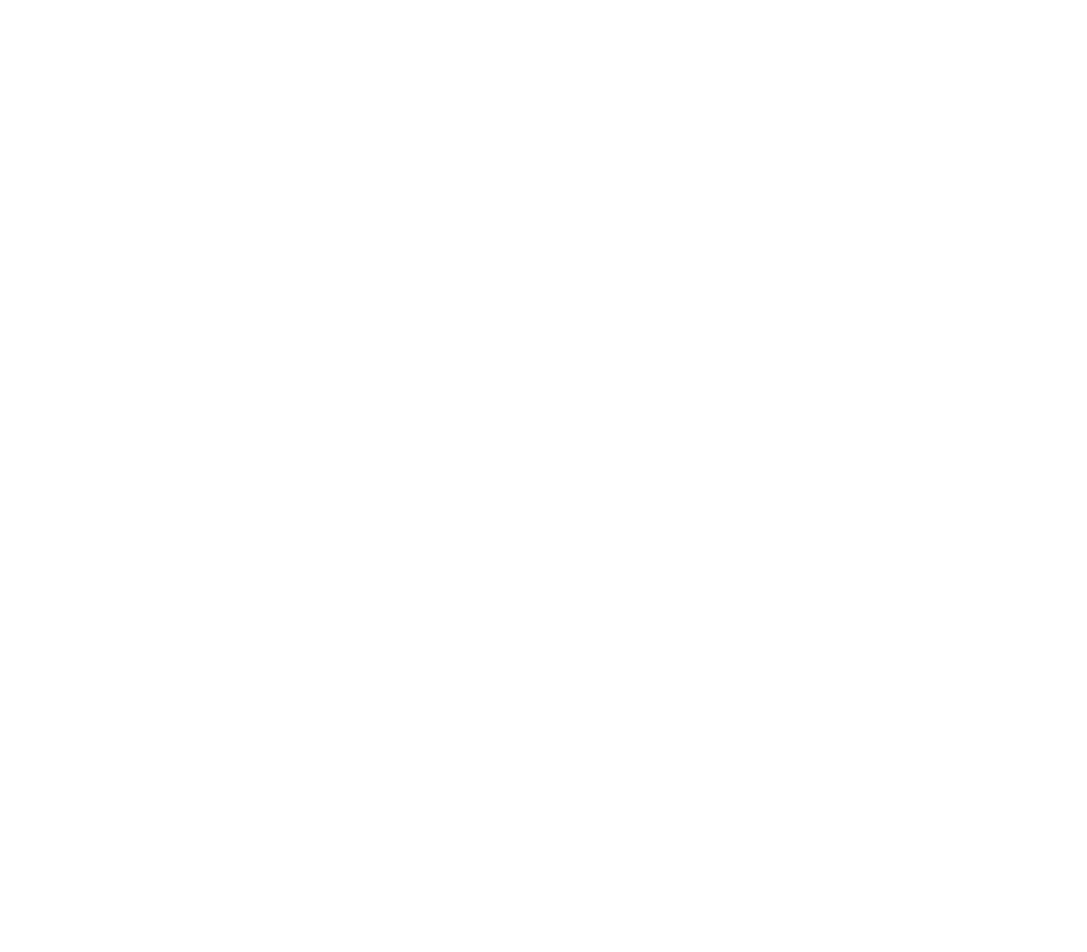
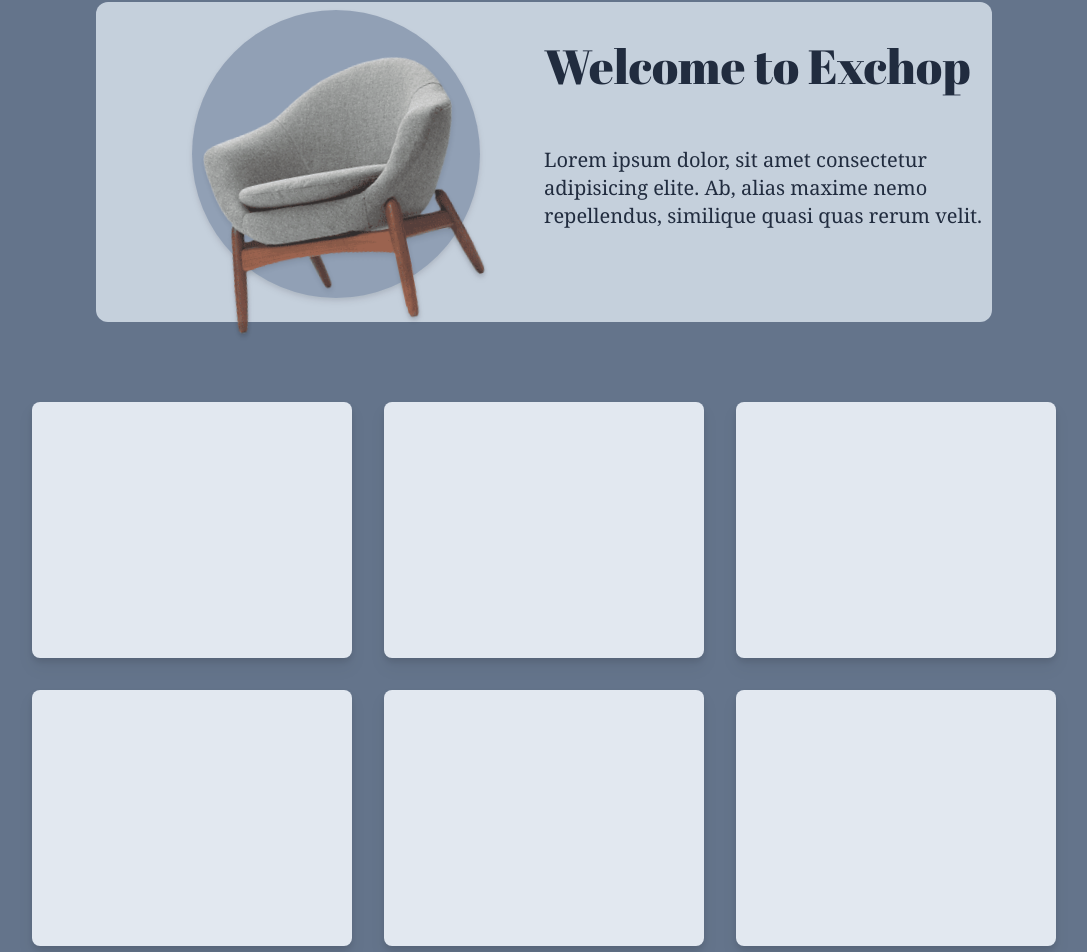
Before and after one commit to ranim-dot/exchop, a React (Vite) app in the folder my-exchop/: page /dashboard in a window 1280 px wide. Shown: the part 110-1062 px from the top of the page, without its empty margins (96-1183 px from the left). Before the commit the page ends 800 px from the top, so only its background shows below. Built offline with nearby package versions, Linux system fonts and the light colour scheme.

Commit message:
commit heee

```diff
--- a/my-exchop/components/Dashboard.jsx
+++ b/my-exchop/components/Dashboard.jsx
@@ -1,10 +1,40 @@
 import React from 'react'
-import {NavBar } from './index'
+import { NavBar, Product } from './index'
 
 const Dashboard = () => {
+  window.scrollTo(0,0);
   return (
-    <div className='h-screen'>
-    <NavBar />
+    <div className='min-h-screen bg-slate-500'>
+      <NavBar />
+
+      {/* the head Card */}
+      <div className='relative flex top-12 left-[15%] h-80 w-[70%] rounded-xl bg-slate-300 transition duration-300 opacity-95 hover:drop-shadow-lg'>
+        <div className=' w-1/2 '>
+          <div className='relative drop-shadow-md top-2 left-24 rounded-full h-72 w-72 bg-slate-400'>
+            <img className='absolute opacity-90 -rotate-12 drop-shadow-md' src="./assets/chair.png" alt="" />
+          </div>
+
+        </div>
+        <div className='w-1/2 '>
+          <h1 className='top-10 relative text-5xl text-slate-800'>Welcome to Exchop</h1>
+          <p className='relative text-left top-24 text-xl text-slate-800 font-serif'>
+            Lorem ipsum dolor, sit amet consectetur adipisicing elite.
+            Ab, alias maxime nemo repellendus, similique quasi quas rerum velit.
+          </p>
+        </div>
+      </div>
+
+        {/* Showcasing the products */}
+      <div className='flex flex-wrap justify-center items-center mt-32 gap-8 '>
+        <Product />
+        <Product  />
+        <Product  />
+        <Product  />
+        <Product  />
+        <Product />
+        <Product />
+        <Product  />
+      </div>
     </div>
   )
 }
--- /dev/null
+++ b/my-exchop/components/MyProducts.jsx
@@ -0,0 +1,18 @@
+import React from 'react'
+import { NavBar, Product } from './index'
+
+const MyProducts = () => {
+    return (
+        <div className='min-h-screen bg-slate-400'>
+            <NavBar />
+            <div className='flex flex-wrap  justify-start mt-5 ml-5 gap-8 '>
+                <Product />
+                <Product />
+
+
+            </div>
+        </div>
+    )
+}
+
+export default MyProducts
--- a/my-exchop/components/NavBar.jsx
+++ b/my-exchop/components/NavBar.jsx
@@ -1,5 +1,5 @@
 import React, {useState} from 'react'
-import { Cart, Profile, Searchbar } from './index'
+import { Cart, Profile, Searchbar,MyProducts } from './index'
 import { Link } from "react-router-dom";
 
 const NavBar = () => {
@@ -8,10 +8,10 @@
 
     return (
         < div className='flex justify-between items-center h-16 bg-slate-600 px-3'>
-            <h1 className='text-lg text-slate-300 cursor-default'>Exchop</h1>
+            <Link to="/dashboard"><h1 className='text-lg cursor-pointer text-slate-200'>Exchop</h1></Link>
             <ul className='flex gap-16'>
-                <li className='text-md font-semibold font-serif text-slate-300 cursor-pointer'>My products</li>
-                <li className='text-md font-semibold font-serif text-slate-300 cursor-pointer'>Contact us</li>
+                <Link to='/myProducts'><li className='text-md font-semibold font-serif text-slate-200 cursor-pointer'>My products</li></Link>
+                <li className='text-md font-semibold font-serif text-slate-200 cursor-pointer'>Contact us</li>
             </ul>
             <div className='flex gap-8 items-center justify-center '>
             <Searchbar  />
--- /dev/null
+++ b/my-exchop/components/Product.jsx
@@ -0,0 +1,14 @@
+import React from 'react'
+
+const Product = ({style}) => {
+  return (
+    <div className='w-80 h-64
+    bg-slate-200 drop-shadow-lg rounded-lg transiton
+    duration-300 cursor-pointer
+     hover:bg-slate-100'>
+
+    </div>
+  )
+}
+
+export default Product
--- a/my-exchop/components/Searchbar.jsx
+++ b/my-exchop/components/Searchbar.jsx
@@ -4,8 +4,10 @@
   const [toggleSearch, setToggleSearch] = useState(false)
 
   function handleSearch() {
-    setToggleSearch(prev => !prev)
-    console.log(toggleSearch)
+    setTimeout(() => {
+      setToggleSearch(prev => !prev)
+    },100)
+
   }
 
   return (
--- a/my-exchop/components/index.js
+++ b/my-exchop/components/index.js
@@ -3,3 +3,5 @@
 export {default as Searchbar} from './Searchbar.jsx'
 export {default as Profile} from './Profile.jsx'
 export {default as Cart} from './Cart.jsx'
+export {default as Product} from './Product.jsx'
+export {default as MyProducts} from './MyProducts.jsx'
--- a/my-exchop/package.json
+++ b/my-exchop/package.json
@@ -17,6 +17,7 @@
     "react": "^18.2.0",
     "react-dom": "^18.2.0",
     "react-router-dom": "^6.8.0",
+    "react-switch": "^7.0.0",
     "three": "^0.149.0"
   },
   "devDependencies": {
--- a/my-exchop/pages/Welcome/Signin.jsx
+++ b/my-exchop/pages/Welcome/Signin.jsx
@@ -34,4 +34,4 @@
   )
 }
 
-export default Signin
+export default Signin;
--- a/my-exchop/pages/Welcome/Signup.jsx
+++ b/my-exchop/pages/Welcome/Signup.jsx
@@ -1,12 +1,13 @@
 import React from 'react'
 
-const Signup = ({ on }) => {
+const Signup = ({ on , toggle}) => {
   return (
     <div className=' flex w-full h-full'>
 
       {/* Card to switch toggle */}
 
-      <div className='flex justify-center flex-col items-center gap-16  w-1/2 bg-slate-700 rounded-lg'>
+      <div id='card-2' className='
+      flex justify-center flex-col items-center gap-16  w-1/2 bg-slate-700 rounded-lg'>
         <h1 className='text-2xl text-white'>Welcome Back, friend</h1>
         <p className='text-white w-[250px] text-center'>Lorem, ipsum dolor sit amet consectetur adipisic elit.</p>
         <button onClick={on} className='text-white rounded-lg w-20 h-10 bg-slate-500 transition duration-300 hover:bg-slate-600' >Sign In</button>
--- a/my-exchop/pages/Welcome/Welcome.jsx
+++ b/my-exchop/pages/Welcome/Welcome.jsx
@@ -11,9 +11,7 @@
 
 const Welcome = () => {
 
-  function handleToggle() {
-    setToggle(prev => !prev)
-  }
+
 
   function handleEnter() {
     const element = document.getElementById('section');
@@ -24,15 +22,20 @@
   };
 
   const [toggle, setToggle] = useState(true)
+  function handleToggle() {
+    setTimeout(() => {
+      setToggle(prev => !prev)
+    },100)
+  }
 
   return (
     <>
       {/*Welcome Section Starts here  */}
 
-      <div className='relative bg-gradient-to-br from-slate-600 to-slate-700
+      <div className=' relative bg-gradient-to-br from-slate-500 to-slate-600
        h-screen font-serif '>
-        <div className="absolute animate-blob bg-gradient-to-br from-slate-600 to-slate-800  blur-sm w-60 h-60 rounded-full sm:left-[90px] cercle-left"></div>
-        <div className="absolute animate-blob bg-gradient-to-br from-slate-600 to-slate-800  blur-sm w-40 h-40 rounded-full cercle-right"></div>
+        <div className="absolute animate-blob bg-gradient-to-br from-slate-600 to-slate-700  blur-sm w-60 h-60 rounded-full sm:left-[90px] cercle-left"></div>
+        <div className="absolute animate-blob bg-gradient-to-br from-slate-600 to-slate-700  blur-sm w-40 h-40 rounded-full cercle-right"></div>
         <div className='flex justify-between'>
           <h4 className='lg:text-2xl pl-4 pt-3 sm:text-lg font-sans text-slate-300'>Exchop</h4>
           <Link to="/contact"><h4 className='md:text-lg pr-4 pt-4 sm:text-sm text-slate-300 font-serif font-semibold'>CONTACT US</h4></Link>
@@ -61,7 +64,7 @@
       <div className='flex justify-center items-center h-[100vh] bg-gradient-to-br from-slate-300 to-slate-400' id='section'>
         <div className='bg-slate-100 md:h-[400px] md:w-[750px] sm:h-[300px] sm:w-[350px] rounded-xl shadow-lg'>
 
-          {toggle ? <Signin on={handleToggle} /> : <Signup on={handleToggle}/>}
+          {toggle ? <Signin toggle={toggle}  on={handleToggle} /> : <Signup toggle={toggle}   on={handleToggle}/>}
 
         </div>
       </div>
--- a/my-exchop/src/App.jsx
+++ b/my-exchop/src/App.jsx
@@ -1,17 +1,18 @@
 import React from 'react'
 import {Welcome , Signin , Signup, Contact} from "../pages/index";
-import {Dashboard,Profile,Cart} from '../components/index'
+import {Dashboard,Profile,Cart,MyProducts} from '../components/index'
 import { Route, Routes } from 'react-router-dom'
 
 const App = () => {
   return (
     <div>
-        <Routes>
+        <Routes >
             <Route path='/' element={<Welcome />} />
             <Route path='/contact' element={<Contact />}/>
             <Route path='/signin' element={<Signin />} />
             <Route path='/signup' element={<Signup />}/>
             <Route path='/dashboard' element={<Dashboard />} />
+            <Route path='/myProducts' element={<MyProducts />} />
             <Route path='/profile' element={<Profile />} />
             <Route path='/cart' element={<Cart />} />
         </Routes>
```
Also changed, not shown: 1 other file (tests, documents, lock files or other folders).
